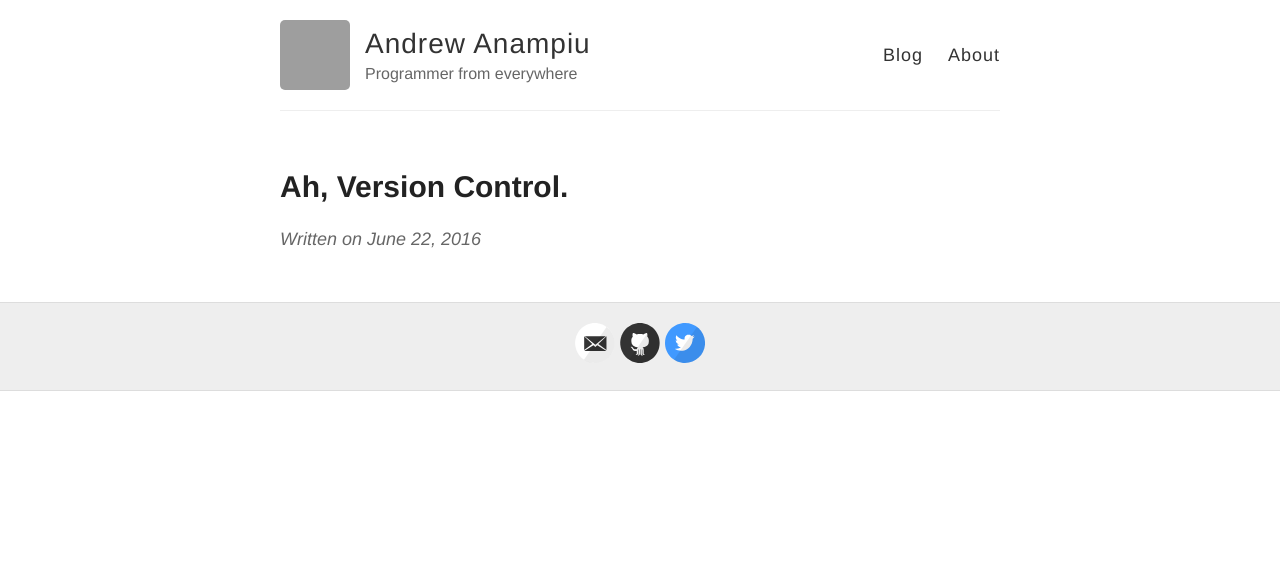
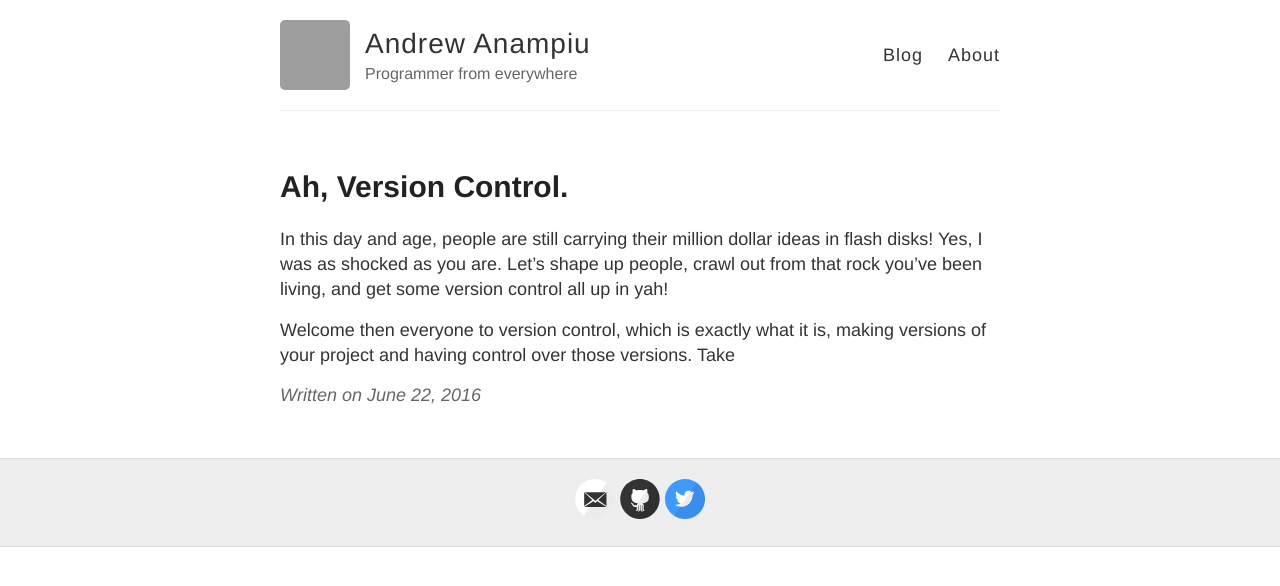
Before and after one commit to kelvinkipsang/blog, a Jekyll site: the page built from _posts/2016-6-22-version-control.md, in a window 1280 px wide. Shown: the top 586 px of the page. Built offline with Jekyll 4.4.1, drawn with Linux system fonts in a browser that asks for light colours; comment, search, counter and statistics services are not loaded; grey boxes are pictures that could not be loaded.

Commit message:
first paragraph

```diff
--- a/_posts/2016-6-22-version-control.md
+++ b/_posts/2016-6-22-version-control.md
@@ -2,3 +2,7 @@
 layout: post
 title: Ah, Version Control.
 ---
+
+In this day and age, people are still carrying their million dollar ideas in flash disks! Yes, I was as shocked as you are. Let's shape up people, crawl out from that rock you've been living, and get some version control all up in yah!
+
+Welcome then everyone to version control, which is exactly what it is, making versions of your project and having control over those versions. Take
```
